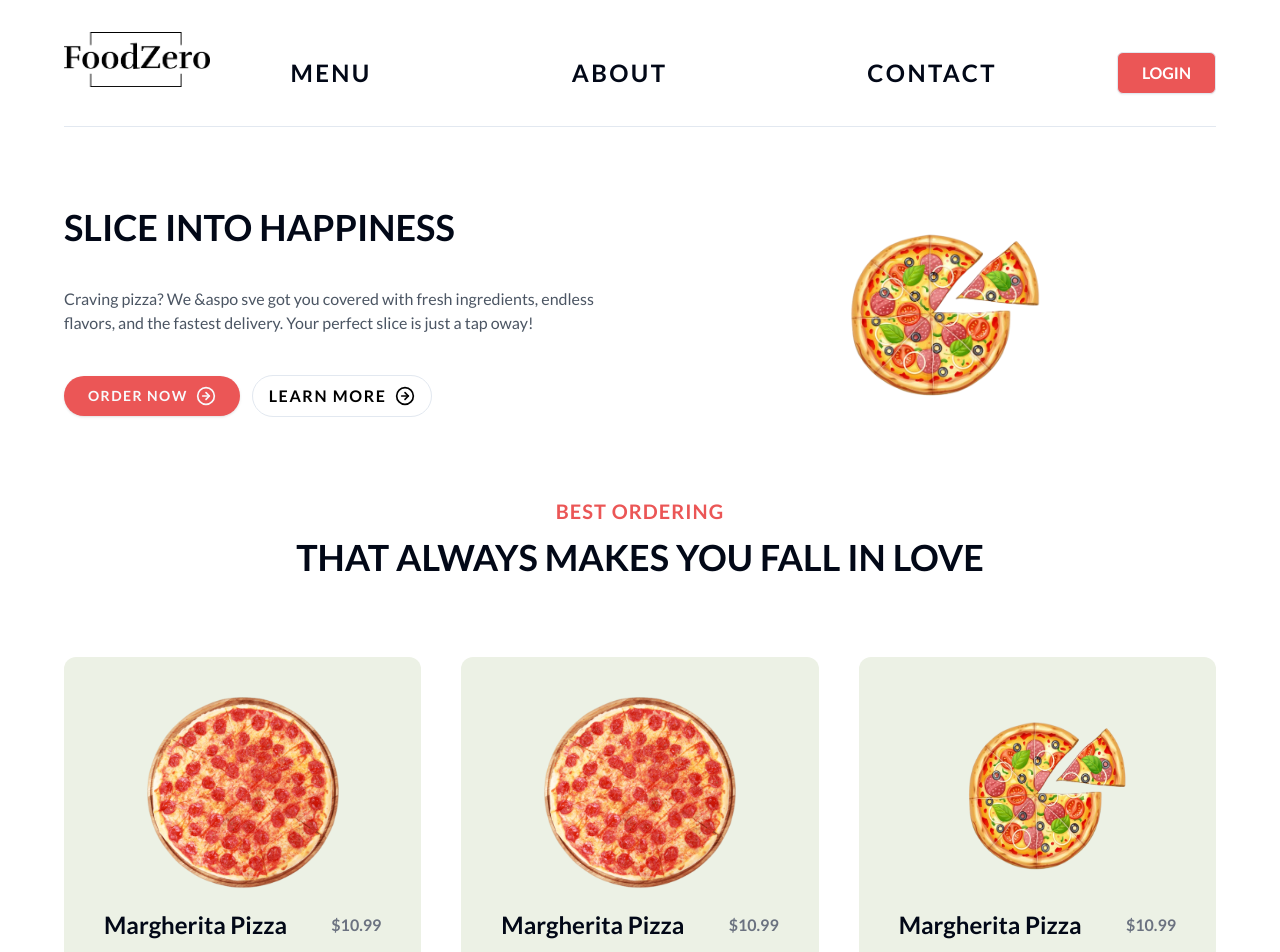
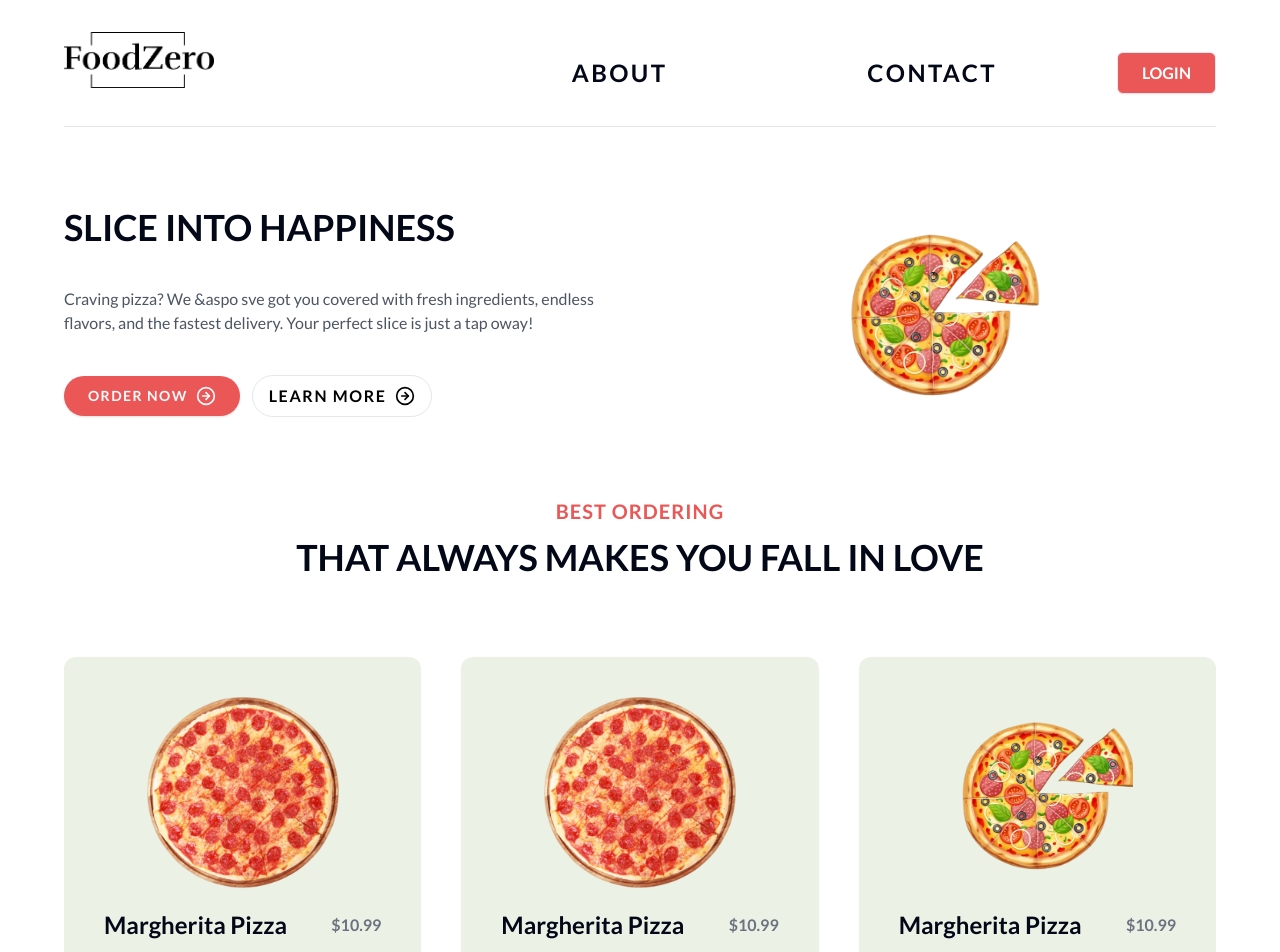
Before and after one commit to Ahmedatia99/FoodZero, a Next.js app: page / in a window 1280 px wide. Shown: the top 952 px of the page. Built offline with nearby package versions, Linux system fonts and the light colour scheme.

Commit message:
resolve issuse because trypescript types errors

```diff
--- a/src/app/layout.tsx
+++ b/src/app/layout.tsx
@@ -8,11 +8,13 @@ const lato = Lato({
   subsets: ["latin"],
   weight: ["100", "700", "400", "300"],
   preload: true,
+  variable: "--font-lato",
 });
 const rufina = Rufina({
   subsets: ["latin"],
   weight: ["700", "400"],
   preload: true,
+  variable: "--font-rufina",
 });
 export const metadata: Metadata = {
   title: "Create Next App",
@@ -30,7 +32,6 @@ export default function RootLayout({
         <Header />
         {children}
         <Footer />
-
       </body>
     </html>
   );
--- a/src/components/footer/index.tsx
+++ b/src/components/footer/index.tsx
@@ -1,5 +1,5 @@
 import React from "react";
-import { Instagram, Facebook, Twitter } from "lucide-react";
+// import { Instagram, Facebook, Twitter } from "lucide-react";
 import Image from "next/image";
 
 export default function index() {
--- a/src/components/header/Navbar.tsx
+++ b/src/components/header/Navbar.tsx
@@ -6,24 +6,34 @@ import { Button } from "../ui/button";
 import { Menu, XIcon } from "lucide-react";
 import { usePathname } from "next/navigation";
 import { Login } from "../signin/index";
+
+interface NavLink {
+  id: string;
+  title: string;
+  href: Routes;
+  onlyMobile?: boolean; // Optional property
+}
+
 function Navbar() {
   const pathname = usePathname();
   console.log(pathname);
-  const links = [
-    { id: crypto.randomUUID(), title: "Menu", href: Routes.ROOT },
+
+  const links: NavLink[] = [
+    { id: crypto.randomUUID(), title: "Menu", href: Routes.ROOT, onlyMobile: true },
     { id: crypto.randomUUID(), title: "About", href: Routes.ABOUT },
-    { id: crypto.randomUUID(), title: "Contact", href: Routes.CONTACT },
+    { id: crypto.randomUUID(), title: "Contact", href: Routes.CONTACT, onlyMobile: false },
   ];
 
   const [openMenu, setOpenMenu] = useState(false);
   const toggleMenu = () => {
     setOpenMenu(!openMenu);
   };
+
   return (
     <nav>
-      <div className={`${openMenu ? "!" : "flex"} mt-5`}>
+      <div className={`${openMenu ? "mt-5" : "flex mt-5"}`}>
         <Button
-          className={`absolute top-6 right-10 z-50 lg:hidden`}
+          className="absolute top-6 right-10 z-50 lg:hidden"
           onClick={toggleMenu}
         >
           {openMenu ? <XIcon /> : <Menu />}
@@ -33,7 +43,7 @@ function Navbar() {
             openMenu
               ? "left-0 z-10 h-[calc(100vh-105px)]"
               : "-left-full hidden lg:flex"
-          } top-0 pt-10 py-0 lg:p-0 bg-background lg: transition-all  duration-200  lg:h-auto flex-col lg:flex-row w-full lg:w-auto flex items-center gap-10 `}
+          } top-0 pt-10 py-0 lg:p-0 bg-background transition-all duration-200 lg:h-auto flex-col lg:flex-row w-full lg:w-auto flex items-center gap-10`}
         >
           {links.map((item) => (
             <li
@@ -44,9 +54,7 @@ function Navbar() {
             >
               <Link
                 href={item.href}
-                className={`
-                   !px-8 !py-6 !tracking-widest !rounded-full
-                    hover:text-primary duration-200 transition-colors`}
+                className="!px-8 !py-6 !tracking-widest !rounded-full hover:text-primary duration-200 transition-colors"
               >
                 {item.title}
               </Link>
--- a/src/components/menu/AddToCartButton.tsx
+++ b/src/components/menu/AddToCartButton.tsx
@@ -1,7 +1,21 @@
 import React from "react";
 import MenuItem from "./MenuItem";
+
+// Define the type for a product
+interface Product {
+  id: number;
+  img: string;
+  title: string;
+  description: string;
+  price: number;
+}
+
+
+
+// Main component
 const AddToCartButton = () => {
-  const products = [
+  // Example products array
+  const products: Product[] = [
     {
       id: 1,
       img: "/assets/images/pizza.png",
@@ -24,6 +38,7 @@ const AddToCartButton = () => {
       price: 10.99,
     },
   ];
+
   return (
     <section>
       <div className="mt-20">
--- a/src/components/menu/CartDetails.tsx
+++ b/src/components/menu/CartDetails.tsx
@@ -2,9 +2,8 @@ import { Button } from "@/components/ui/button";
 import Image from "next/image";
 import { Label } from "@/components/ui/label";
 import { RadioGroup, RadioGroupItem } from "@/components/ui/radio-group";
-import { formatCurrency } from "@/lib/formatCurrency.ts";
+import { formatCurrency } from "@/lib/formatCurrency";
 import { Checkbox } from "@/components/ui/checkbox";
-
 import {
   Dialog,
   DialogContent,
@@ -15,9 +14,14 @@ import {
   DialogTrigger,
 } from "@/components/ui/dialog";
 
-const CartDetails = ({ items , open }) => {
+interface Item {
+  img: string;
+  title: string;
+  description: string;
+  price: number;
+}
 
-
+const CartDetails = ({ items }: { items: Item }) => {
   const sizes = [
     {
       id: crypto.randomUUID(),
@@ -53,6 +57,7 @@ const CartDetails = ({ items , open }) => {
       price: 6,
     },
   ];
+
   return (
     <Dialog>
       <DialogTrigger asChild>
@@ -76,7 +81,7 @@ const CartDetails = ({ items , open }) => {
           <AnyExtra extra={extra} items={items} />
         </div>
         <DialogFooter>
-          <Button> save changes</Button>
+          <Button>Save Changes</Button>
         </DialogFooter>
       </DialogContent>
     </Dialog>
@@ -85,7 +90,12 @@ const CartDetails = ({ items , open }) => {
 
 export default CartDetails;
 
-const PickSize = ({ sizes, items }) => {
+interface PickSizeProps {
+  sizes: { id: string; name: string; price: number }[];
+  items: Item;
+}
+
+const PickSize = ({ sizes, items }: PickSizeProps) => {
   return (
     <RadioGroup defaultValue="small">
       <Label htmlFor="pick-size" className="text-lg text-primary font-bold">
@@ -97,8 +107,8 @@ const PickSize = ({ sizes, items }) => {
           className="flex items-center space-x-2 border border-gray-100 rounded-md p-[18px]"
         >
           <div className="flex items-center space-x-2">
-            <RadioGroupItem value={size.id} id={size.id} />
-            <Label htmlFor={size.name} className="uppercase font-semibold">
+            <RadioGroupItem value={size.name} id={size.id} />
+            <Label htmlFor={size.id} className="uppercase font-semibold">
               {size.name}
               <span className="p-1 bg-primary text-white rounded-md font-bold text-xs ml-3">
                 {formatCurrency(size.price + items.price)}
@@ -110,7 +120,13 @@ const PickSize = ({ sizes, items }) => {
     </RadioGroup>
   );
 };
-const AnyExtra = ({ extra, items }) => {
+
+interface AnyExtraProps {
+  extra: { id: string; name: string; price: number }[];
+  items: Item;
+}
+
+const AnyExtra = ({ extra, items }: AnyExtraProps) => {
   return (
     <div className="grid gap-2">
       <Label htmlFor="pick-size" className="text-lg text-primary font-bold">
@@ -123,8 +139,8 @@ const AnyExtra = ({ extra, items }) => {
         >
           <Checkbox id={taste.id} />
           <label htmlFor={taste.id} className="uppercase font-semibold text-sm">
-            {taste.name}{" "}
-            <span className="p-1 bg-primary text-white rounded-md font-bold text-xs ml-3 ">
+            {taste.name}
+            <span className="p-1 bg-primary text-white rounded-md font-bold text-xs ml-3">
               {formatCurrency(taste.price + items.price)}
             </span>
           </label>
--- a/src/components/menu/MenuItem.tsx
+++ b/src/components/menu/MenuItem.tsx
@@ -1,18 +1,32 @@
 import Image from "next/image";
-import { formatCurrency } from "@/lib/formatCurrency.ts";
+import { formatCurrency } from "@/lib/formatCurrency";
 import CartDetails from "./CartDetails";
 
-const MenuItem = ({ item }) => {
+interface Product {
+  img: string;
+  title: string;
+  description: string;
+  price: number;
+}
+
+interface MenuItemProps {
+  item: Product;
+}
+
+const MenuItem = ({ item }: MenuItemProps) => {
   return (
     <li className="flex flex-col bg-card p-10 rounded-xl">
-      <Image
-        src={item.img}
-        alt={item.title}
-        fill
-        className="!relative !w-48 !h-48 mx-auto mb-5"
-      />
+      {/* Image container with relative positioning */}
+      <div className="relative w-48 h-48 mx-auto mb-5">
+        <Image
+          src={item.img}
+          alt={item.title}
+          fill
+          className="object-cover rounded-lg"
+        />
+      </div>
       <div className="flex justify-between items-center w-full">
-        <h1 className="text-2xl font-bold ">{item.title}</h1>
+        <h1 className="text-2xl font-bold">{item.title}</h1>
         <span className="text-gray-500 font-bold text-base">
           {formatCurrency(item.price)}
         </span>
--- a/src/components/signin/index.tsx
+++ b/src/components/signin/index.tsx
@@ -13,7 +13,7 @@ import { Label } from "@/components/ui/label";
 
 export function Login() {
   return (
-    <Dialog className="h-50vh">
+    <Dialog>
       <DialogTrigger asChild>
         <Button
           variant="outline"
--- a/src/hooks/use-toast.ts
+++ b/src/hooks/use-toast.ts
@@ -1,3 +1,4 @@
+/* eslint-disable @typescript-eslint/no-unused-vars */
 "use client"
 
 // Inspired by react-hot-toast library
```
Also changed, not shown: src/app/_components/MainSubject.tsx (+10 -1 lines).
